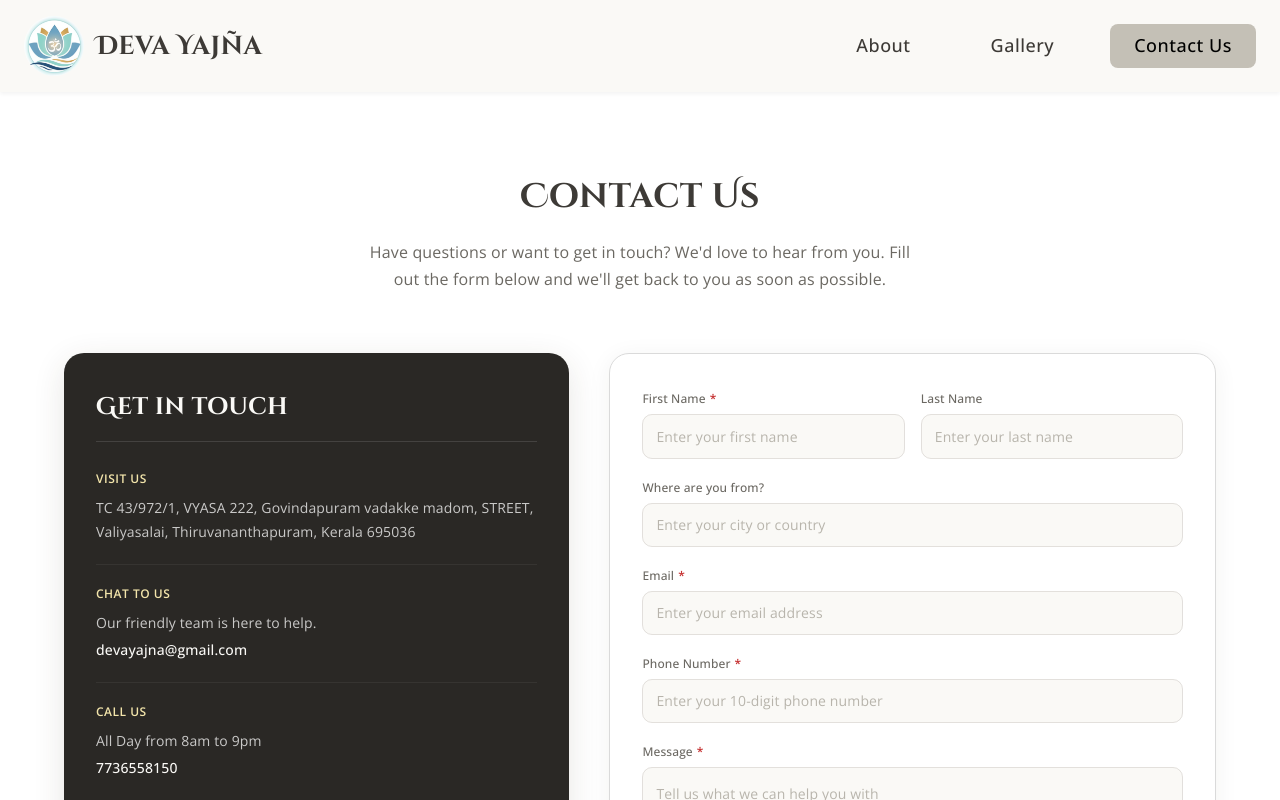
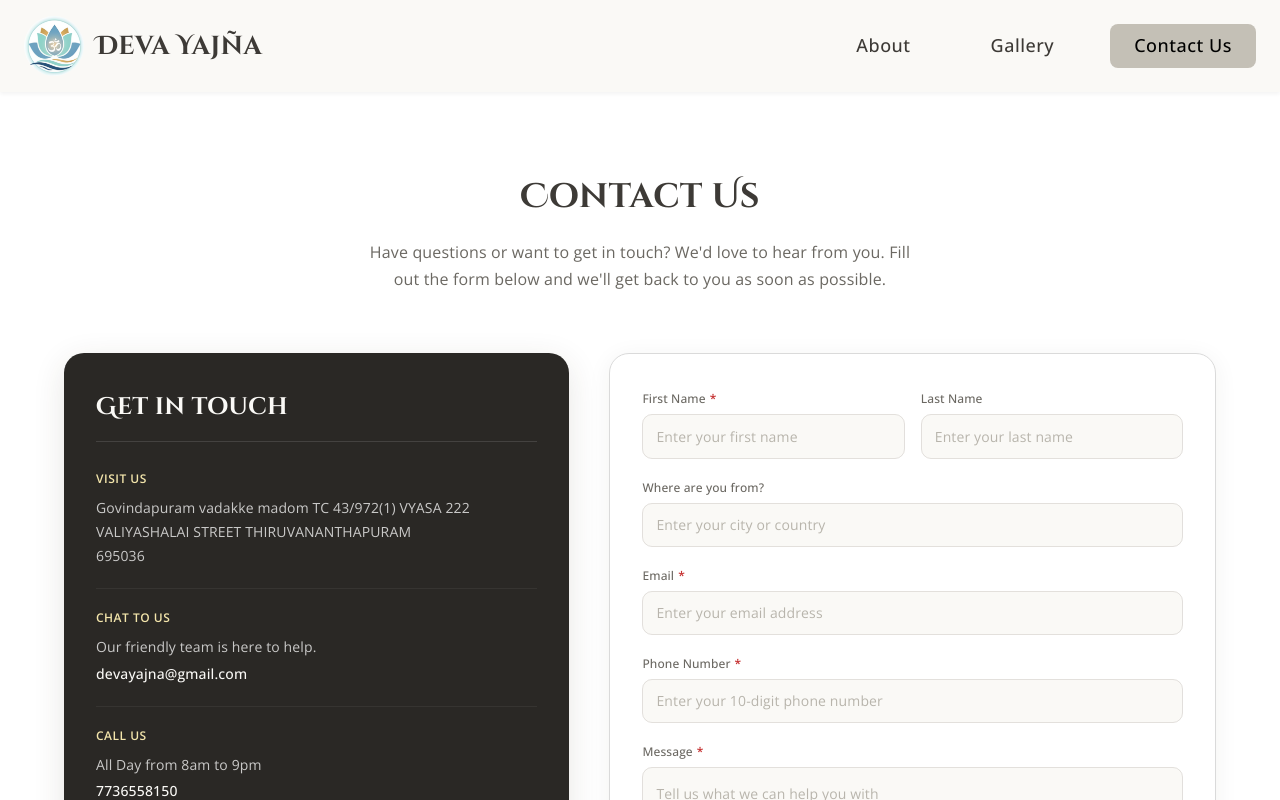
Before and after one commit to ANANDVPOTTY/deva-yejna, a React (Vite) app: page /contact in a window 1280 px wide. Shown: the top 800 px of the page. Built offline with nearby package versions, Linux system fonts and the light colour scheme.

Commit message:
Update contact information: Revise address format and change email to devayajna@gmail.com

```diff
--- a/src/pages/contact/left-section/LeftSection.jsx
+++ b/src/pages/contact/left-section/LeftSection.jsx
@@ -24,9 +24,6 @@ const LeftSection = () => {
     { icon: <WhatsApp />, url: "https://wa.me/7736558150", label: "WhatsApp" },
   ];
 
-  const address = `TC 43/972/1, VYASA 222, Govindapuram vadakke madom, STREET,
-Valiyasalai, Thiruvananthapuram, Kerala 695036`;
-
   return (
     <LeftSectionContainer>
       <ContactInfoCard>
@@ -35,7 +32,11 @@ Valiyasalai, Thiruvananthapuram, Kerala 695036`;
         <InfoSection delay={0}>
           <InfoTitle>Visit us</InfoTitle>
 
-          <InfoText>{address}</InfoText>
+          <InfoText>
+            Govindapuram vadakke madom TC 43/972&#40;1&#41; VYASA 222
+            VALIYASHALAI STREET THIRUVANANTHAPURAM <br />
+            695036
+          </InfoText>
         </InfoSection>
 
         <InfoSection delay={100}>
@@ -43,7 +44,7 @@ Valiyasalai, Thiruvananthapuram, Kerala 695036`;
 
           <InfoText>Our friendly team is here to help.</InfoText>
 
-          <InfoLink href="mailto:hello@paysphere.com">
+          <InfoLink href="mailto:devayajna@gmail.com">
             devayajna@gmail.com
           </InfoLink>
         </InfoSection>
```
